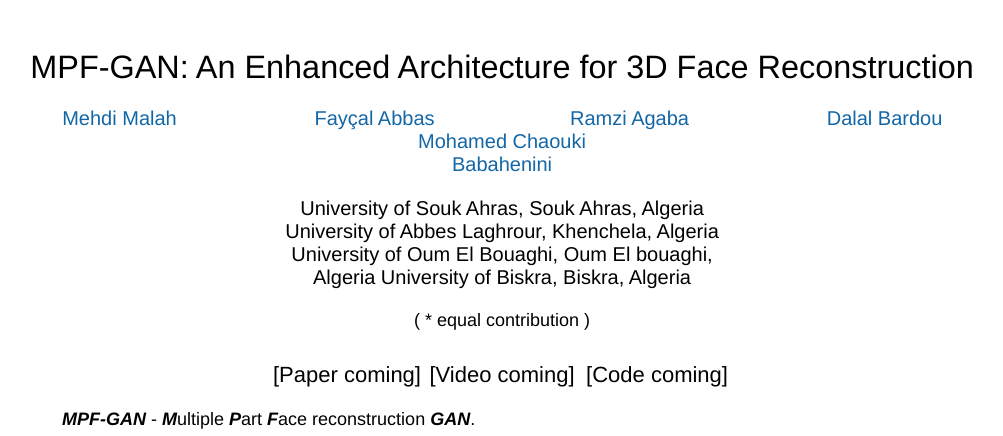
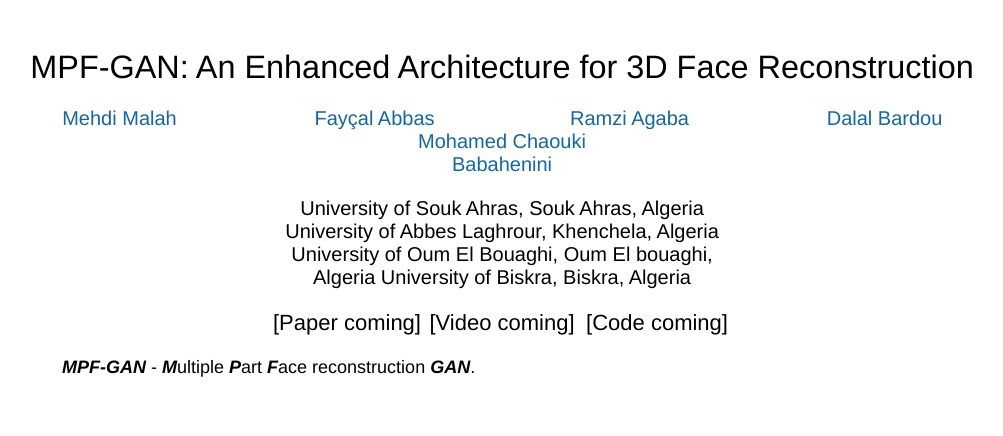
Before and after one commit to MPF-GAN/MPF-GAN.github.io, a plain HTML site: page index.html in a window 1280 px wide. Shown: the top 436 px of the page, without its empty margins (138-1141 px from the left). Drawn offline with nearby package versions, Linux system fonts and the light colour scheme; a script that the page names is missing.

Commit message:
Update index.html

```diff
--- a/index.html
+++ b/index.html
@@ -62,10 +62,6 @@ rel="stylesheet">
     </div>
 
     <br><br>
-
-    <p style="text-align: center;">( * equal contribution )</p>
-
-    <br>
 
    <div class="links">[Paper coming]</div>  <!-- <a href="lien">[Paper]</a> -->
     <div class="links">[Video coming]</div>
```
